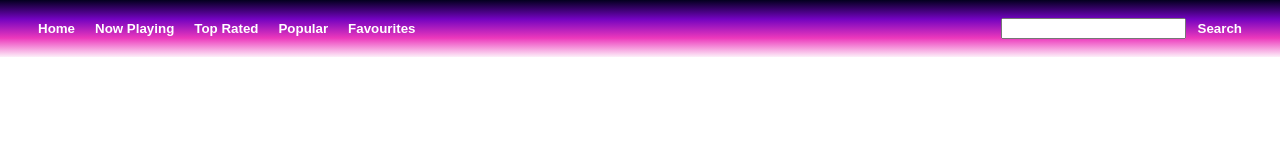
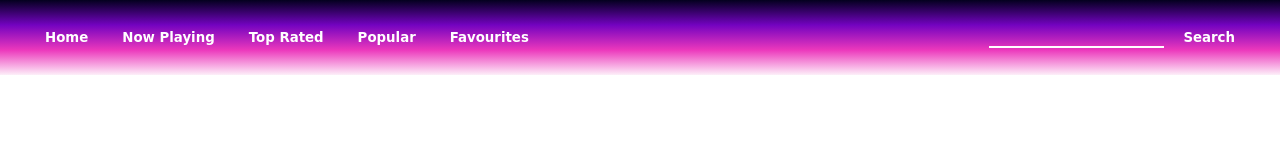
Before and after one commit to Kristel96/MainAcadOnline, a plain HTML site: page films.html in a window 1280 px wide. Drawn offline with Linux system fonts and the light colour scheme; no server answers; a web font is replaced by a local one.

Commit message:
small UI Update

```diff
--- /dev/null
+++ b/dataservice.js
@@ -0,0 +1,7 @@
+
+export function getMovies(fullUrl,callback){
+    fetch(fullUrl)
+        .then(result => result.json())
+        .then(result =>  callback(result.results))
+        .catch(error => alert(error));
+}
--- a/films.html
+++ b/films.html
@@ -2,8 +2,12 @@
 <html lang="en">
 <head>
     <meta charset="UTF-8">
+    <meta name="viewport" content="width=device-width">
     <title>Films Factory</title>
-    <link rel="stylesheet" href="style.css">
+
+    <link rel="preconnect" href="https://fonts.gstatic.com">
+    <link href="https://fonts.googleapis.com/css2?family=Zen+Dots&display=swap" rel="stylesheet">
+    <link rel="stylesheet" href="styles/style.css">
 </head>
 <body>
 <nav class="navigation">
@@ -15,7 +19,7 @@
     <button> Favourites </button>
     </div>
     <div class="right-nav">
-        <input>
+        <input class="inputSearch">
        <button>Search</button>
     </div>
 </nav>
@@ -24,6 +28,6 @@
 </div>
 
 
-<script src="films.js"></script>
+<script type="module" src="films.js"></script>
 </body>
 </html>
--- a/films.js
+++ b/films.js
@@ -1,20 +1,24 @@
+import {getMovies} from './dataservice.js'
+
 let imgBaseServer = 'https://image.tmdb.org/t/p/w300/';
 let urlBase = 'https://api.themoviedb.org/3/movie/popular?api_key=';
 let apiKey = '3bcb757b3ebe4adeeb1c3a7d2a3c4dcc';
 
+
 const fullUrl = urlBase+apiKey;
 window.onload = function() {
-    fetch(fullUrl)
-        .then(result => result.json())
-        .then(result => createFilmsList(result.results))
-        .catch(error => alert(error));
+getMovies(fullUrl, createFilmsList);
+
 }
 function createFilmsList(filmArray){
     console.log(filmArray);
     let container = document.getElementById('mainCont');
     filmArray.forEach((item, index)=>{
     let poster = document.createElement('img');
+    let filmWrapper = document.createElement('div');
+    filmWrapper.className = "film-wrapper";
     poster.src = imgBaseServer+item.poster_path;
-    container.append(poster);
+    filmWrapper.append(poster);
+    container.append(filmWrapper);
     })
 }
--- /dev/null
+++ b/styles/style.less
@@ -0,0 +1,70 @@
+
+
+body{
+  height: 100%;
+  margin: 0;
+  padding: 0;
+  background: #03001e;  /* fallback for old browsers */
+  background: -webkit-linear-gradient(to top, #fdeff9, #ec38bc, #7303c0, #03001e);  /* Chrome 10-25, Safari 5.1-6 */
+  background: linear-gradient(to top, #fdeff9, #ec38bc, #7303c0, #03001e); /* W3C, IE 10+/ Edge, Firefox 16+, Chrome 26+, Opera 12+, Safari 7+ */
+  background-repeat: no-repeat;
+
+.navigation{
+
+  padding: 15px 30px;
+  display: flex;
+  flex-direction: row;
+  justify-content: space-between;
+  .left-nav, .right-nav{
+    button{
+      font-family: 'Zen Dots', cursive;
+      padding: 15px;
+      border: none;
+      outline: none;
+      font-weight: bold;
+      background-color: transparent;
+      color: white;
+      transition: 0.3s;
+
+    }
+    button:hover{
+      color: #03001e;
+      cursor: pointer;
+      background: linear-gradient(to right, #fdeff9, #7303c0); /* W3C, IE 10+/ Edge, Firefox 16+, Chrome 26+, Opera 12+, Safari 7+ */      transition: 0.3s;
+
+    }
+  }
+  .right-nav{
+    .inputSearch{
+      font-family: 'Zen Dots', cursive;
+      background-color: transparent;
+      border-top:none;
+      border-right:none;
+      border-left:none;
+      outline: none;
+      border-bottom: 2px solid white;
+      caret-color: white;
+      color: white;
+    }
+  }
+
+}
+
+  .mainContainer{
+    display: flex;
+    flex-direction: column;
+
+    .film-wrapper{
+      margin: 15px 15%;
+      padding: 15px;
+      background: radial-gradient(97.9% 261.15% at 2.1% 5.15%, #FFF9F9 0%, rgba(255, 255, 255, 0) 100%);
+      //border: 1px solid rgba(255, 255, 255, 0.7);
+      box-sizing: border-box;
+      backdrop-filter: blur(12px);
+      /* Note: backdrop-filter has minimal browser support */
+
+      border-radius: 10px;
+    }
+  }
+
+}
```
Also changed, not shown: index.html (+1 -1 lines), style.css (deleted), styles/style.css (added), styles/variables.css (added), styles/variables.less (added), 2 other files.
